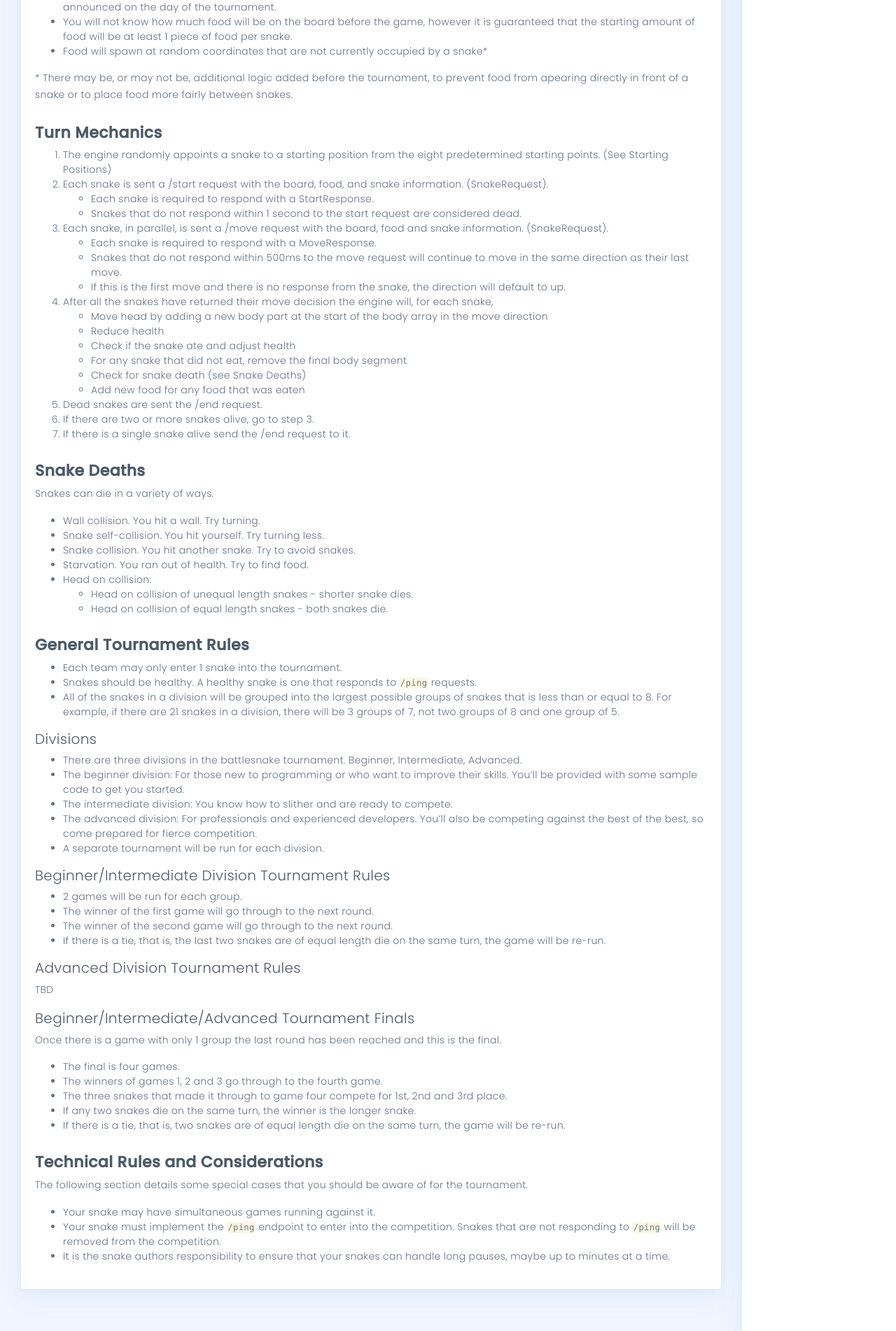
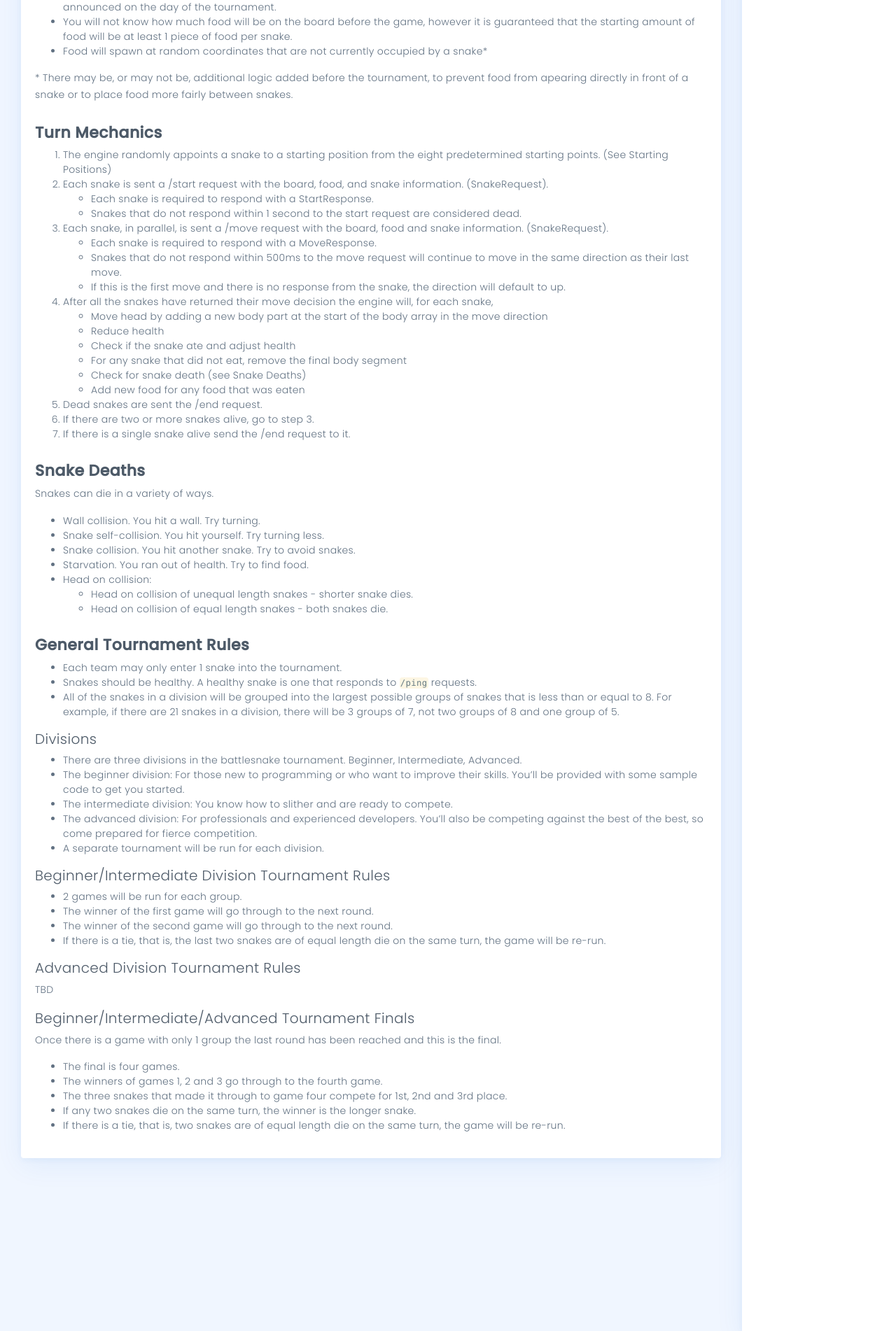
Before and after one commit to xtagon/docs, a Jekyll site: the page built from docs/2019-tournament-game-rules.md, in a window 1280 px wide. Shown: the part 943-2845 px from the top of the page at 70% size. Built offline with Jekyll 4.4.1, drawn with Linux system fonts in a browser that asks for light colours.

Commit message:
removed technical considerations.

```diff
--- a/docs/2019-tournament-game-rules.md
+++ b/docs/2019-tournament-game-rules.md
@@ -114,11 +114,3 @@ Once there is a game with only 1 group the last round has been reached and this
 - The three snakes that made it through to game four compete for 1st, 2nd and 3rd place.
 - If any two snakes die on the same turn, the winner is the longer snake.
 - If there is a tie, that is, two snakes are of equal length die on the same turn, the game will be re-run.
-
-## Technical Rules and Considerations
-
-The following section details some special cases that you should be aware of for the tournament.
-
-- Your snake may have simultaneous games running against it.
-- Your snake must implement the `/ping` endpoint to enter into the competition.  Snakes that are not responding to `/ping` will be removed from the competition.
-- It is the snake authors responsibility to ensure that your snakes can handle long pauses, maybe up to minutes at a time.
```
